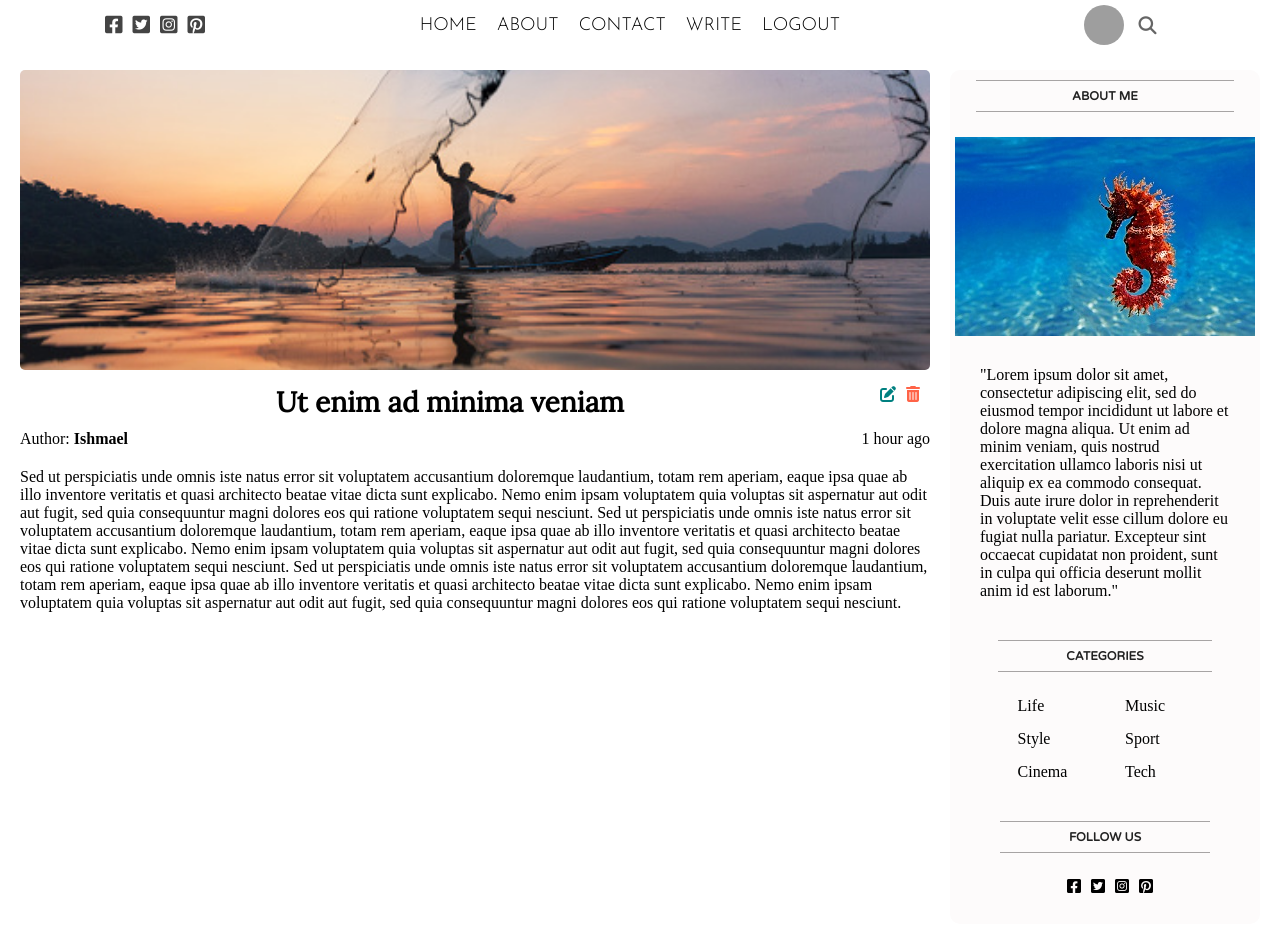
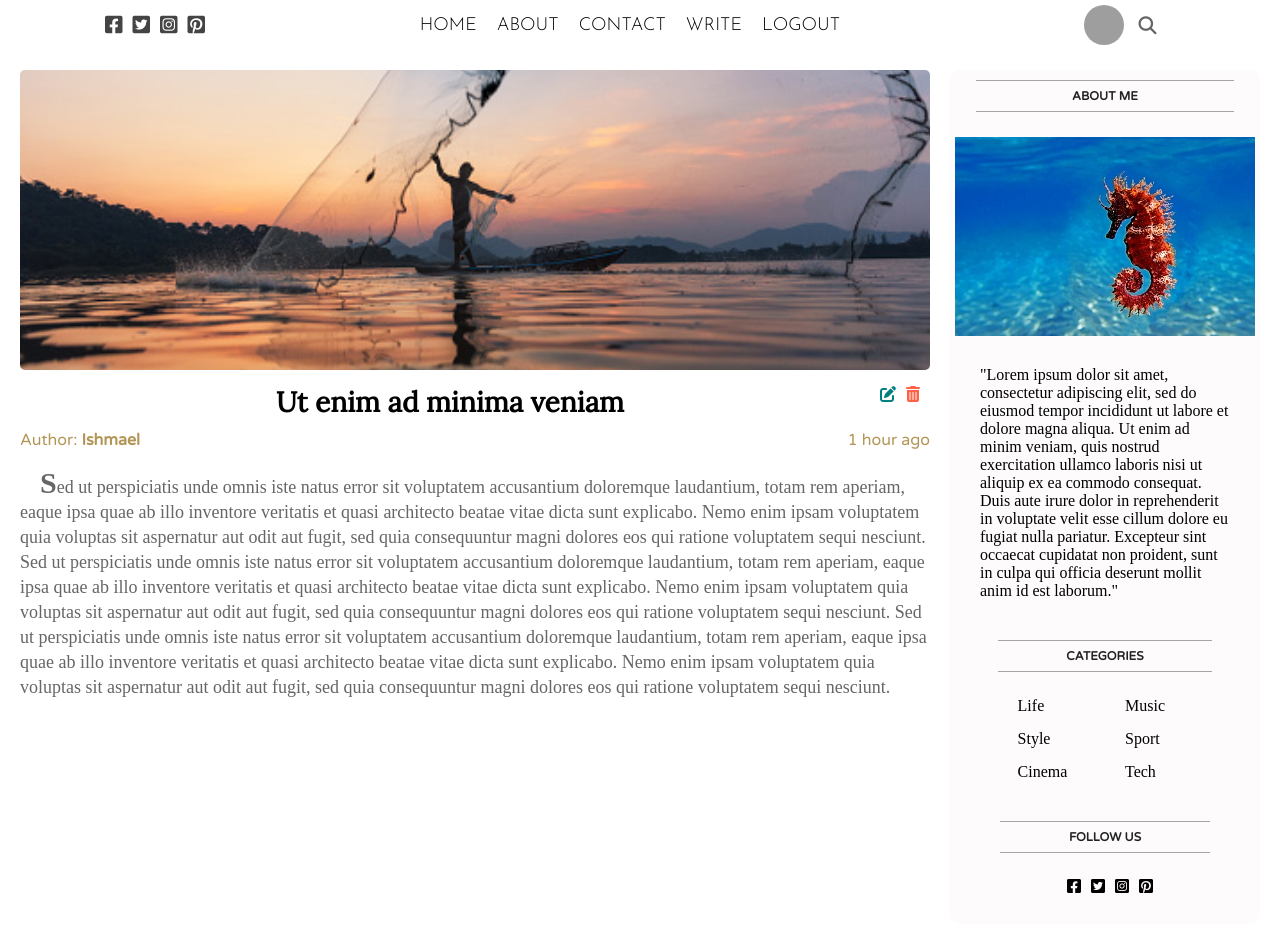
Before and after one commit to EvMad/react-frontend-sandbox, a React (Create React App) app: page / in a window 1280 px wide. Shown: the top 932 px of the page. Built offline with nearby package versions, Linux system fonts and the light colour scheme; grey boxes are pictures that could not be loaded.

Commit message:
.singlePostDesc::first-letter {}

```diff
--- a/src/components/singlePost/SinglePost.jsx
+++ b/src/components/singlePost/SinglePost.jsx
@@ -18,7 +18,7 @@ export default function SinglePost() {
                     <span className="singlePostAuthor">Author: <b>Ishmael</b></span>
                     <span className="singlePostDate">1 hour ago</span>
                 </div>
-                <p>
+                <p className="singlePostDesc">
                 Sed ut perspiciatis unde omnis iste natus error sit voluptatem accusantium doloremque laudantium,
                 totam rem aperiam, eaque ipsa quae ab illo inventore veritatis et quasi architecto beatae vitae
                 dicta sunt explicabo. Nemo enim ipsam voluptatem quia voluptas sit aspernatur aut odit aut fugit,
--- a/src/components/singlePost/singlePost.css
+++ b/src/components/singlePost/singlePost.css
@@ -43,4 +43,19 @@
     margin-bottom: 20px;
     display: flex;
     justify-content: space-between;
+    font-size: 16px;
+    font-family: 'Varela Round', sans-serif;
+    color: #b39656;
 }
+
+.singlePostDesc {
+    color: #666;
+    font-size: 18px;
+    line-height: 25px;
+}
+
+.singlePostDesc::first-letter {
+    margin-left: 20px;
+    font-size: 30px;
+    font-weight: 600;
+}
```
